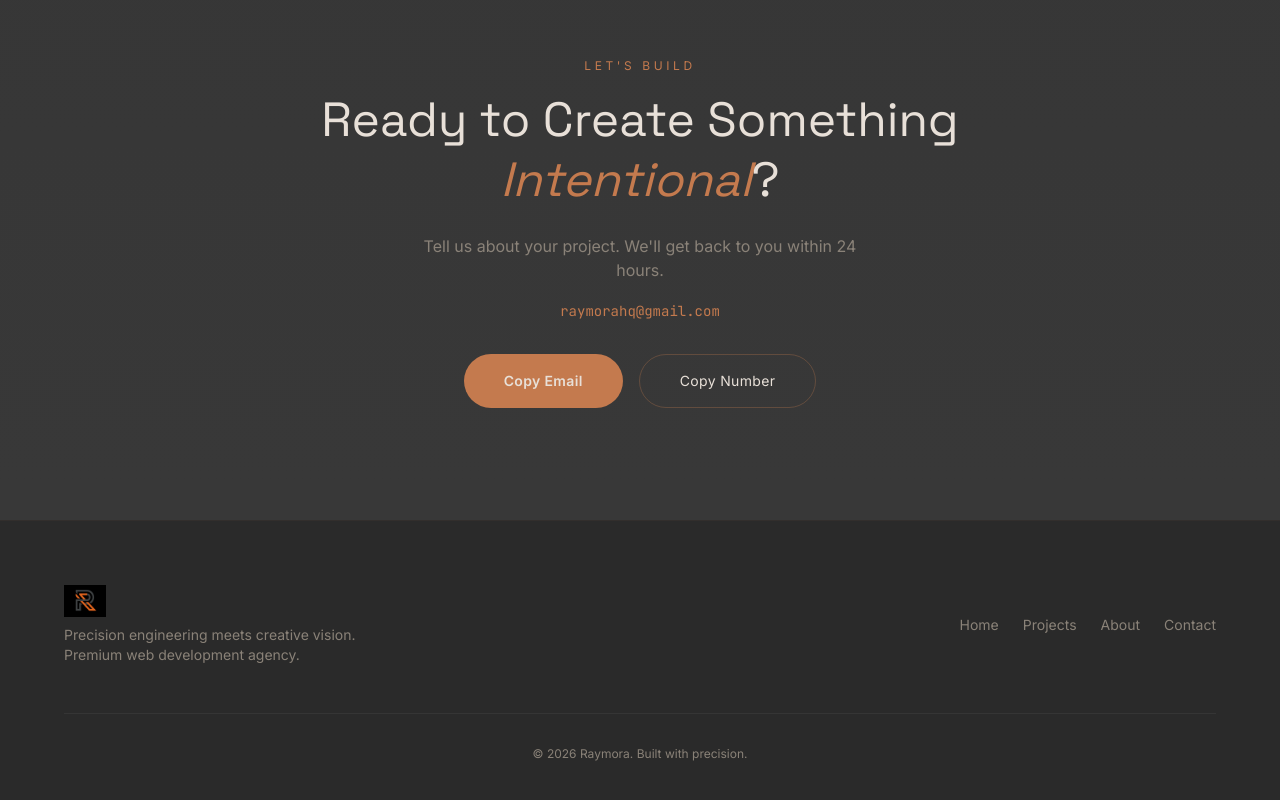
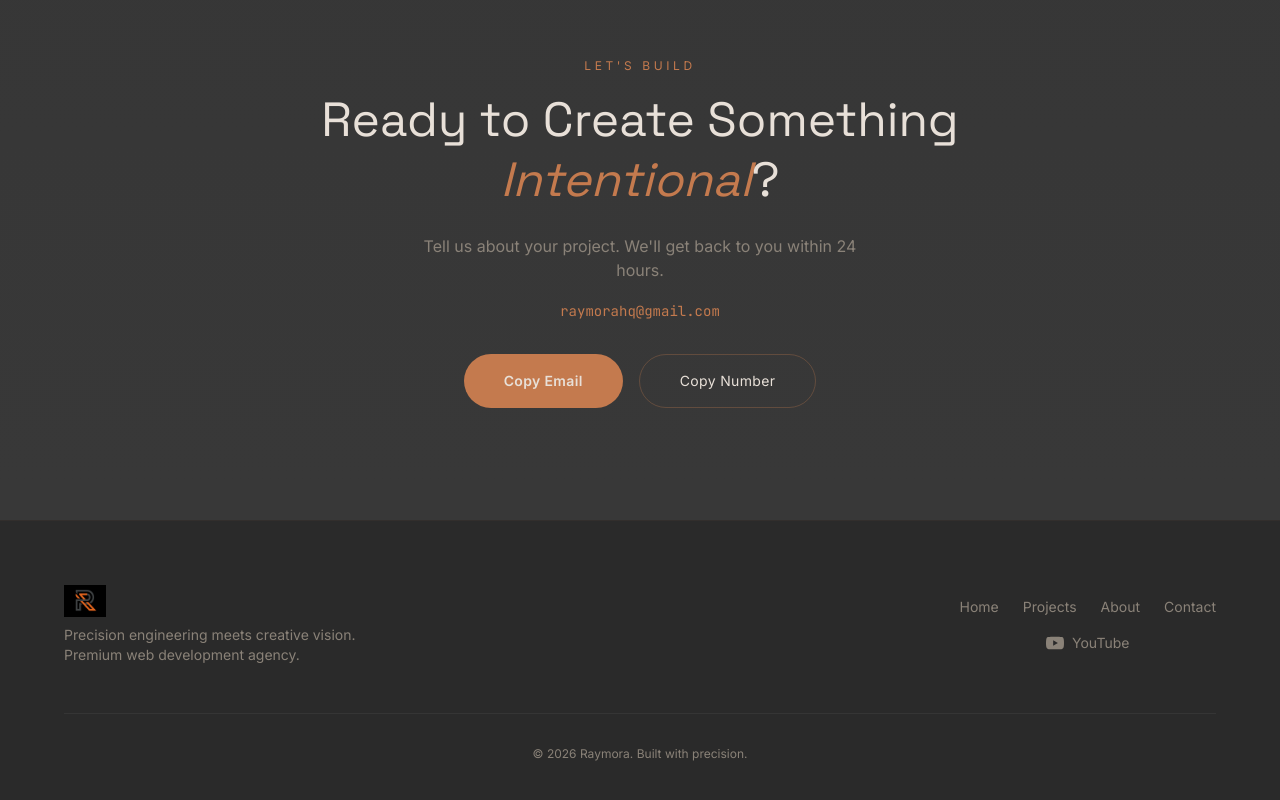
Before and after one commit to panelmakerr/Raymora, a Next.js app: page / in a window 1280 px wide. Shown: the part 4682-5482 px from the top of the page. Built offline with nearby package versions, Linux system fonts and the light colour scheme.

Commit message:
Add YouTube channel link to footer

```diff
--- a/src/components/layout/Footer.tsx
+++ b/src/components/layout/Footer.tsx
@@ -15,6 +15,7 @@
               Precision engineering meets creative vision. Premium web development agency.
             </p>
           </div>
+          <div className="flex flex-col items-center gap-4">
             <nav className="flex flex-col md:flex-row gap-6 items-center" aria-label="Footer navigation">
               {["Home", "Projects", "About", "Contact"].map((item) => (
                 <a
@@ -26,6 +27,17 @@
                 </a>
               ))}
             </nav>
+            <a
+              href="https://www.youtube.com/@Raymoraofficial"
+              target="_blank"
+              rel="noopener noreferrer"
+              className="flex items-center gap-2 text-sm text-muted-sage hover:text-clay transition-colors"
+              aria-label="Raymora YouTube channel"
+            >
+              <svg width="18" height="18" viewBox="0 0 24 24" fill="currentColor"><path d="M23.498 6.186a3.016 3.016 0 0 0-2.122-2.136C19.505 3.545 12 3.545 12 3.545s-7.505 0-9.377.505A3.017 3.017 0 0 0 .502 6.186C0 8.07 0 12 0 12s0 3.93.502 5.814a3.016 3.016 0 0 0 2.122 2.136c1.871.505 9.376.505 9.376.505s7.505 0 9.377-.505a3.015 3.015 0 0 0 2.122-2.136C24 15.93 24 12 24 12s0-3.93-.502-5.814zM9.545 15.568V8.432L15.818 12l-6.273 3.568z"/></svg>
+              YouTube
+            </a>
+          </div>
         </div>
         <div className="border-t border-dark-slate pt-8 text-center">
           <p className="text-xs text-muted-sage">
```
Lines whose indentation alone changed are shown as unchanged.
